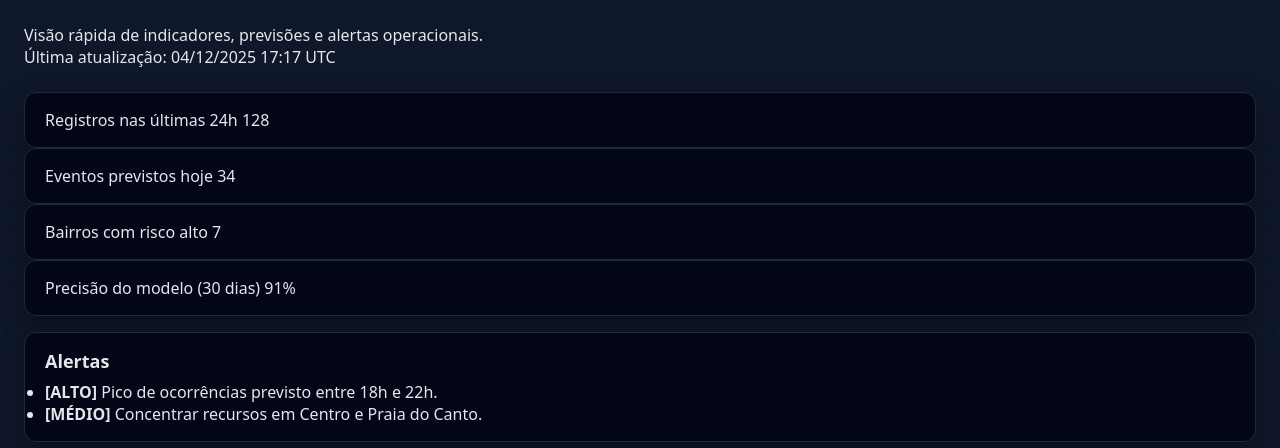
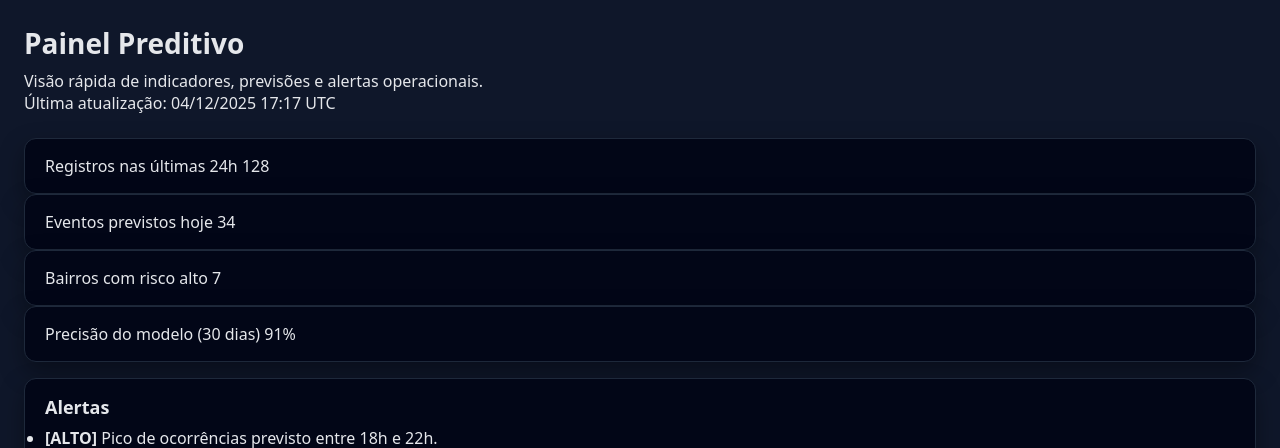
Before and after one commit to analise-preditiva/painel-preditivo, a Flask app: page / in a window 1280 px wide. Shown: the top 448 px of the page. Run offline with Flask 3, Linux system fonts and the light colour scheme.

Commit message:
Add header title to index.html

```diff
--- a/templates/index.html
+++ b/templates/index.html
@@ -7,12 +7,13 @@
 </head>
 <body>
   <header>
-
+    <h1>Painel Preditivo</h1>
     <p class="subtitle">Visão rápida de indicadores, previsões e alertas operacionais.</p>
     <p class="updated">Última atualização: {{ dados.ultima_atualizacao }}</p>
   </header>
 
   <main>
+
     <!-- KPIs principais -->
     <section class="grid kpi-grid">
       {% for kpi in dados.kpis %}
@@ -58,6 +59,7 @@
         </tbody>
       </table>
     </section>
+
   </main>
 
   <footer>
```
